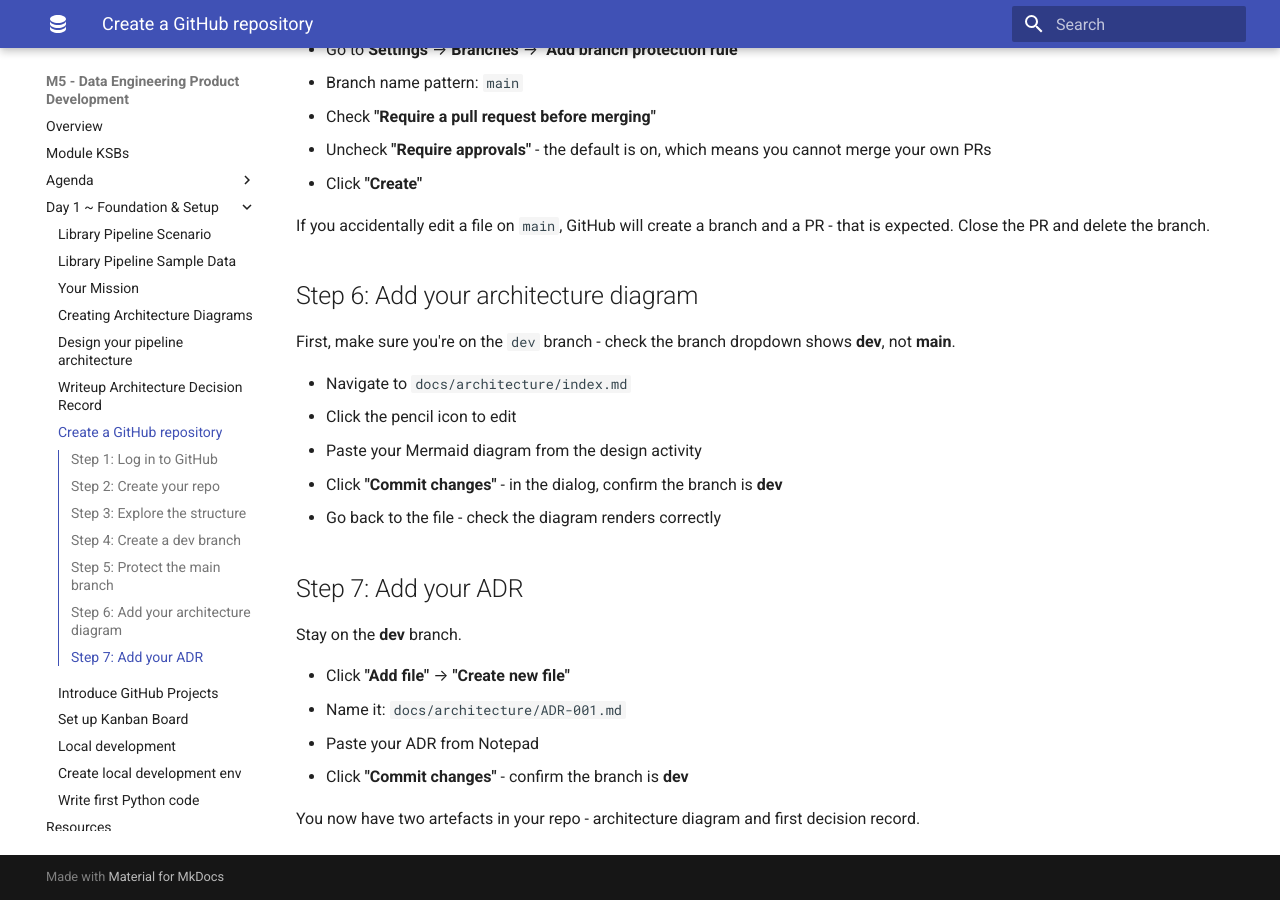
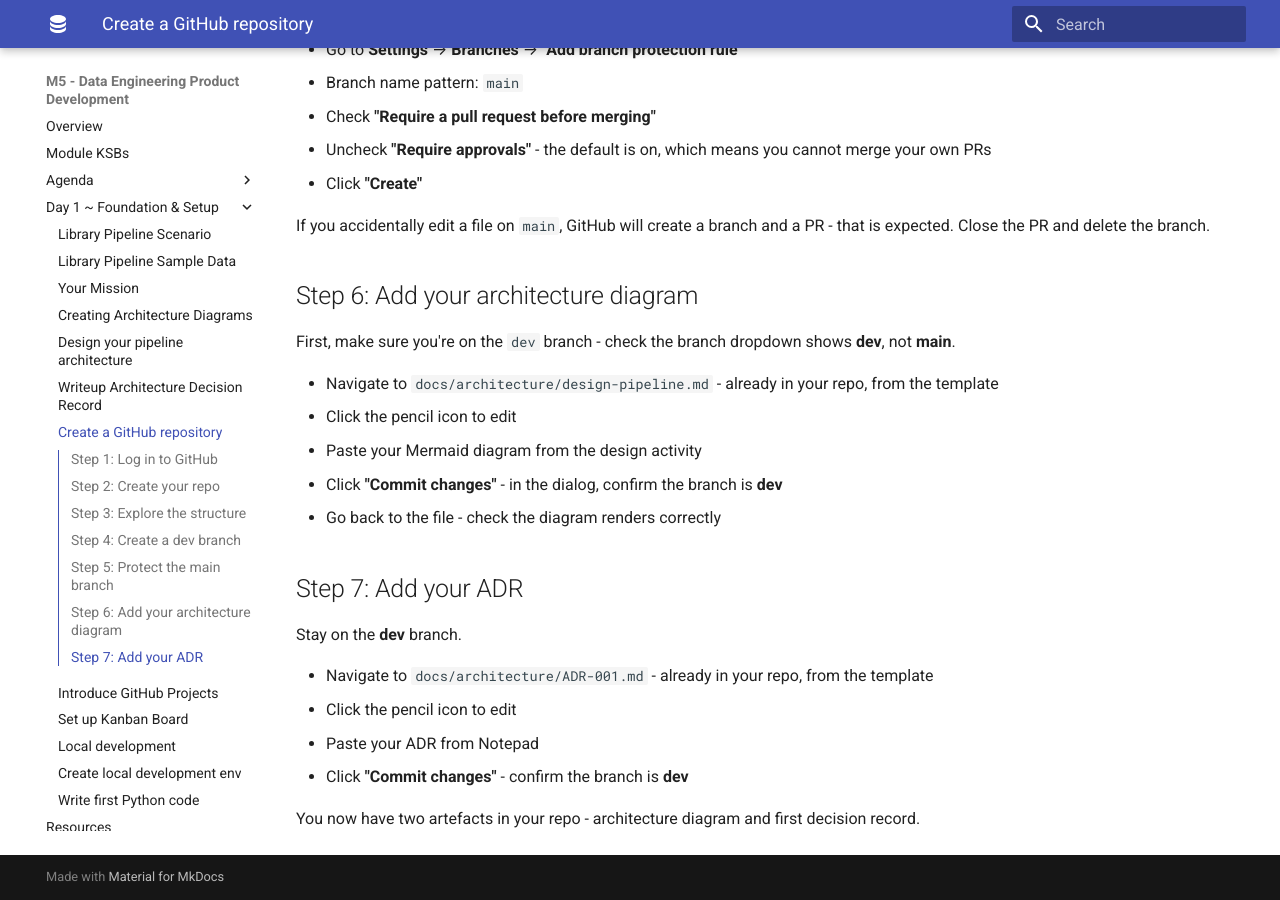
Before and after one commit to qaalabs/DE5M5, an MkDocs documentation site: the page built from docs/day1/create-repo.md, in a window 1280 px wide and 900 px high, scrolled down 1177 px. Built offline with MkDocs 1.6.1 and Material for MkDocs 9.7.7, drawn with Linux system fonts in a browser that asks for light colours.

Commit message:
Update instructions

```diff
--- a/docs/day1/create-repo.md
+++ b/docs/day1/create-repo.md
@@ -50,7 +50,7 @@
 
 First, make sure you're on the `dev` branch - check the branch dropdown shows **dev**, not **main**.
 
-- Navigate to `docs/architecture/index.md`
+- Navigate to `docs/architecture/design-pipeline.md` - already in your repo, from the template
 - Click the pencil icon to edit
 - Paste your Mermaid diagram from the design activity
 - Click **"Commit changes"** - in the dialog, confirm the branch is **dev**
@@ -60,8 +60,8 @@
 
 Stay on the **dev** branch.
 
-- Click **"Add file"** → **"Create new file"**
-- Name it: `docs/architecture/ADR-001.md`
+- Navigate to `docs/architecture/ADR-001.md` - already in your repo, from the template
+- Click the pencil icon to edit
 - Paste your ADR from Notepad
 - Click **"Commit changes"** - confirm the branch is **dev**
 
```
Also changed, not shown: tutor/DE5M5D1/github.md (+2 -2 lines).
